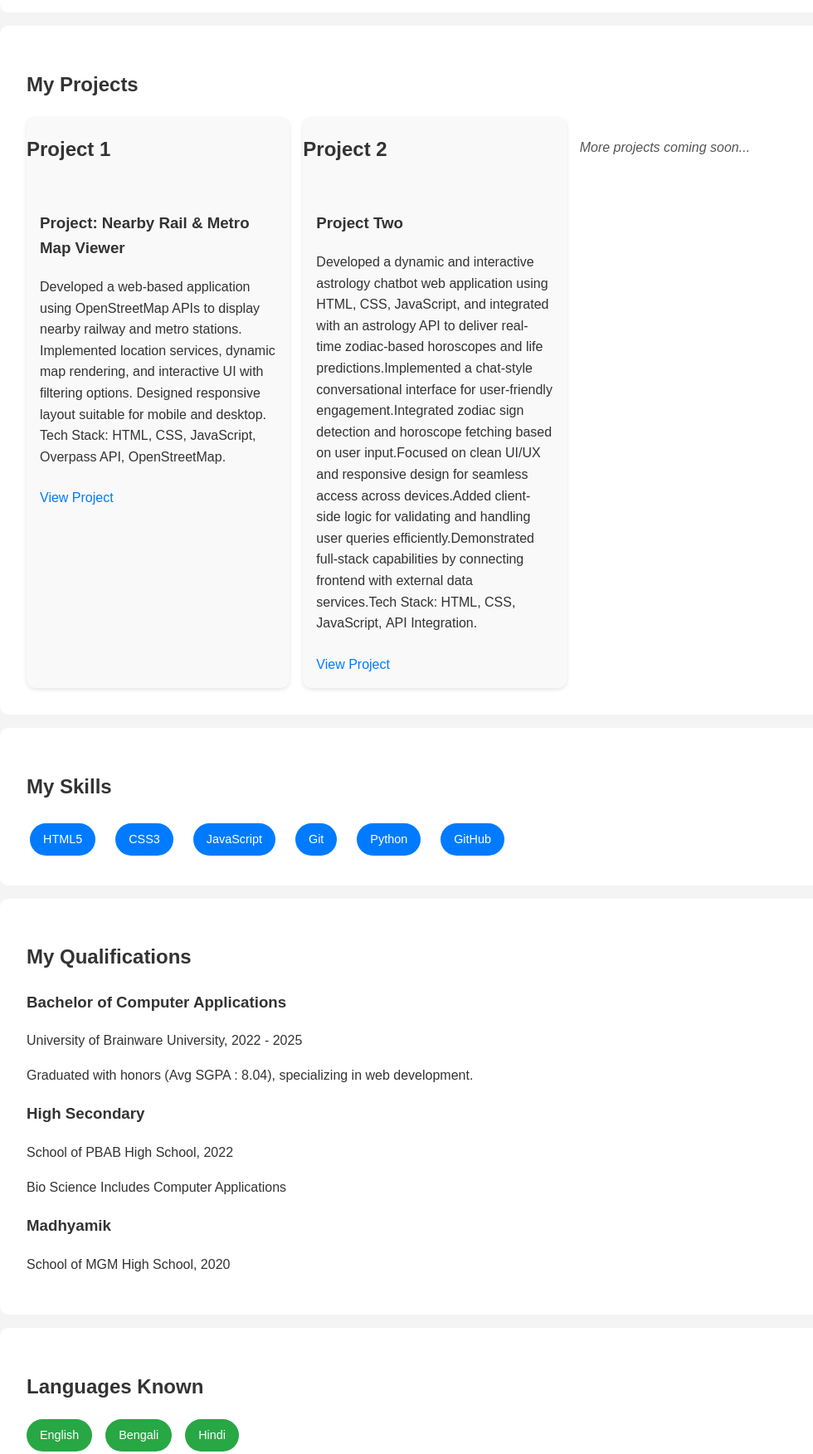
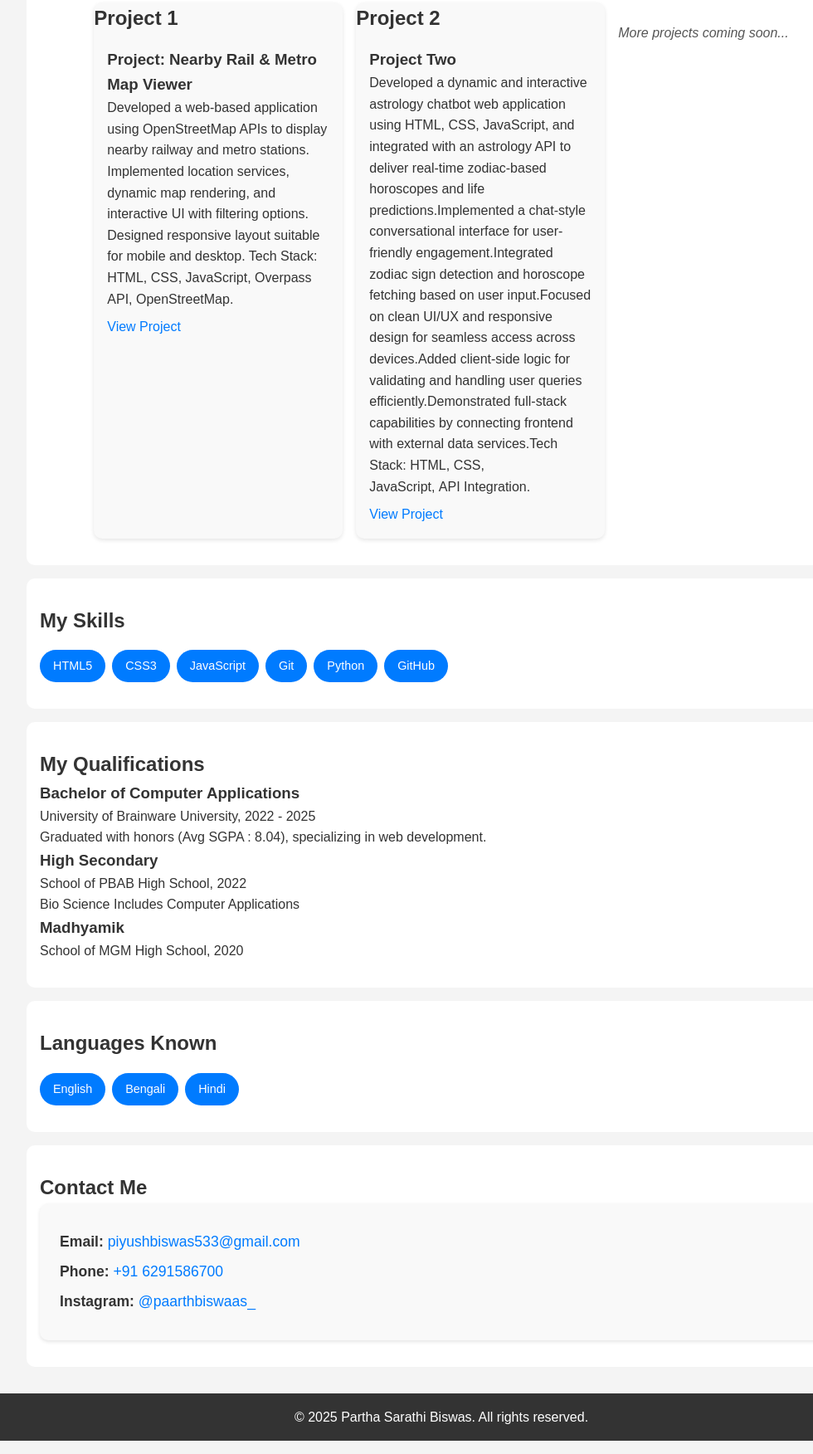
Before and after one commit to hjscvua/parthaportfolio, a plain HTML site: page index.html in a window 1280 px wide. Shown: the part 493-2245 px from the top of the page at 83% size, without its empty margins (108-1088 px from the left). Drawn offline with Linux system fonts and the light colour scheme.

Commit message:
styles.css

```diff
--- a/styles.css
+++ b/styles.css
@@ -1,23 +1,31 @@
+/* Reset and base styles */
+* {
+    box-sizing: border-box;
+    margin: 0;
+    padding: 0;
+}
+
 body {
     font-family: Arial, sans-serif;
-    margin: 0;
-    padding: 0;
     line-height: 1.6;
     background-color: #f4f4f4;
-    color: #333333;
+    color: #333;
 }
 
+/* Header */
 header {
-    background: #235a70;
+    background: #333;
     color: #fff;
-    padding: 2rem 0;
+    padding: 2rem 1rem;
     text-align: center;
 }
 
+/* Navigation */
 nav ul {
     list-style: none;
-    background: #235a70;
+    background: #444;
     display: flex;
+    flex-wrap: wrap;
     justify-content: center;
     padding: 0;
     margin: 0;
@@ -35,11 +43,12 @@ nav ul li a {
 }
 
 nav ul li a:hover {
-    background: #22a6aa;
+    background: #555;
 }
 
+/* Sections */
 section {
-    padding: 2rem;
+    padding: 2rem 1rem;
     max-width: 1000px;
     margin: auto;
     background: white;
@@ -47,18 +56,21 @@ section {
     border-radius: 10px;
 }
 
-.projects-grid, .skills-grid {
+/* Projects */
+.projects-grid {
     display: flex;
     flex-wrap: wrap;
     gap: 1rem;
     margin-top: 1rem;
+    justify-content: center;
 }
 
 .project-card {
     background: #f9f9f9;
     border-radius: 10px;
     overflow: hidden;
-    width: calc(33.333% - 1rem);
+    width: 100%;
+    max-width: 300px;
     box-shadow: 0 2px 5px rgba(0,0,0,0.1);
 }
 
@@ -82,36 +94,54 @@ section {
     text-decoration: underline;
 }
 
-.skill {
+.more-projects {
+    text-align: center;
+    font-style: italic;
+    color: #555;
+    margin-top: 1.5rem;
+}
+
+/* Skills */
+.skills-grid,
+.languages-grid {
+    display: flex;
+    flex-wrap: wrap;
+    gap: 0.5rem;
+    margin-top: 1rem;
+}
+
+.skill,
+.language {
     background: #007BFF;
     color: white;
     padding: 0.5rem 1rem;
     border-radius: 20px;
-    margin: 0.25rem;
     font-size: 0.9rem;
 }
 
-input, textarea {
-    width: 100%;
-    padding: 0.8rem;
-    margin: 0.5rem 0;
-    border: 1px solid #ccc;
-    border-radius: 8px;
+/* Contact Section */
+.contact-details {
+    background-color: #f9f9f9;
+    padding: 1.5rem;
+    border-radius: 10px;
+    box-shadow: 0 2px 4px rgba(0,0,0,0.1);
+    font-size: 1.1rem;
 }
 
-button {
-    padding: 0.8rem 1.5rem;
-    background-color: #007BFF;
-    color: white;
-    border: none;
-    border-radius: 8px;
-    cursor: pointer;
+.contact-details p {
+    margin: 0.5rem 0;
 }
 
-button:hover {
-    background-color: #0056b3;
+.contact-details a {
+    color: #007BFF;
+    text-decoration: none;
 }
 
+.contact-details a:hover {
+    text-decoration: underline;
+}
+
+/* Footer */
 footer {
     text-align: center;
     padding: 1rem;
@@ -120,24 +150,47 @@ footer {
     margin-top: 2rem;
 }
 
-.languages-grid {
-    display: flex;
-    gap: 1rem;
-    flex-wrap: wrap;
-    margin-top: 1rem;
+/* Responsive Media Queries */
+@media (max-width: 768px) {
+    nav ul {
+        flex-direction: column;
+    }
+
+    .projects-grid {
+        flex-direction: column;
+        align-items: center;
+    }
+
+    .project-card {
+        width: 90%;
+    }
+
+    .skills-grid,
+    .languages-grid {
+        justify-content: center;
+    }
+
+    .contact-details {
+        font-size: 1rem;
+    }
 }
 
-.language {
-    background: #28a745;
-    color: white;
-    padding: 0.5rem 1rem;
-    border-radius: 20px;
-    font-size: 0.9rem;
+@media (max-width: 480px) {
+    header h1 {
+        font-size: 1.5rem;
+    }
+
+    nav ul li a {
+        padding: 0.75rem;
+    }
+
+    .skill,
+    .language {
+        font-size: 0.8rem;
+        padding: 0.4rem 0.8rem;
+    }
+
+    .contact-details {
+        padding: 1rem;
+    }
 }
-
-.more-projects {
-    text-align: center;
-    font-style: italic;
-    color: #555;
-    margin-top: 1.5rem;
-}
```
